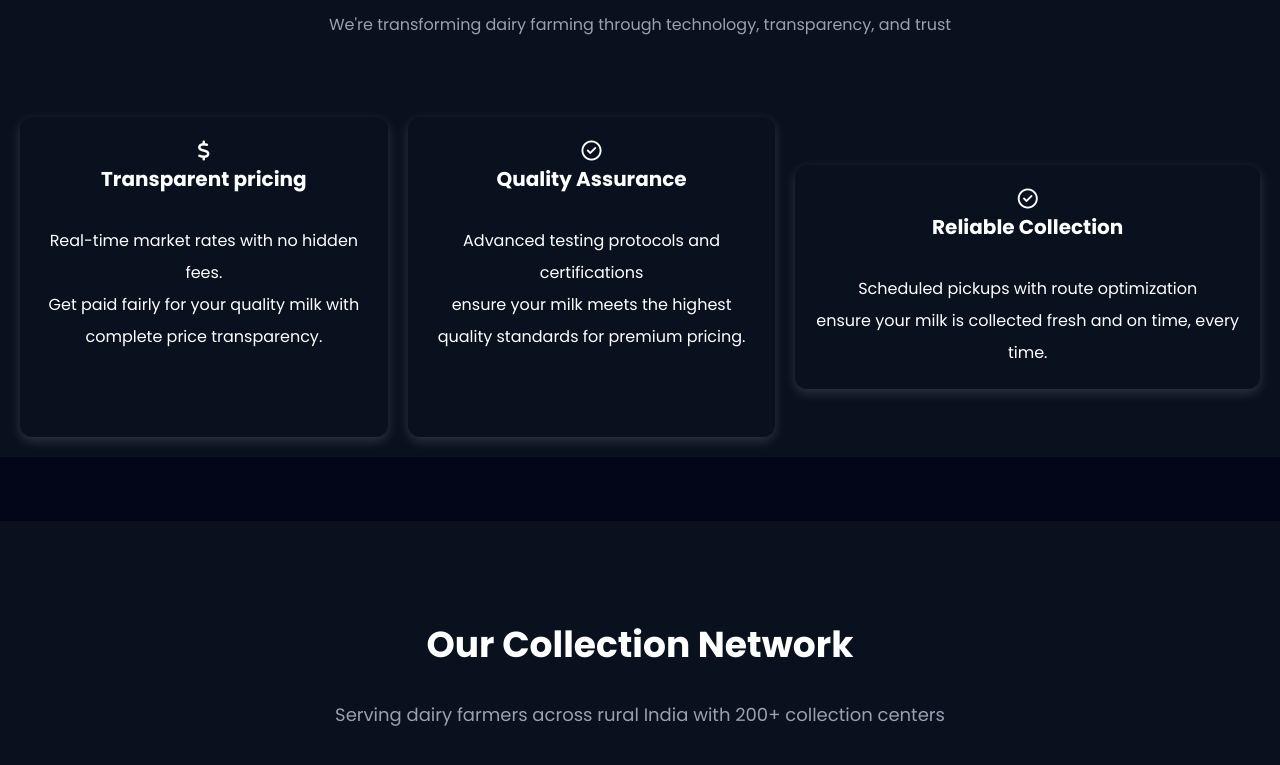
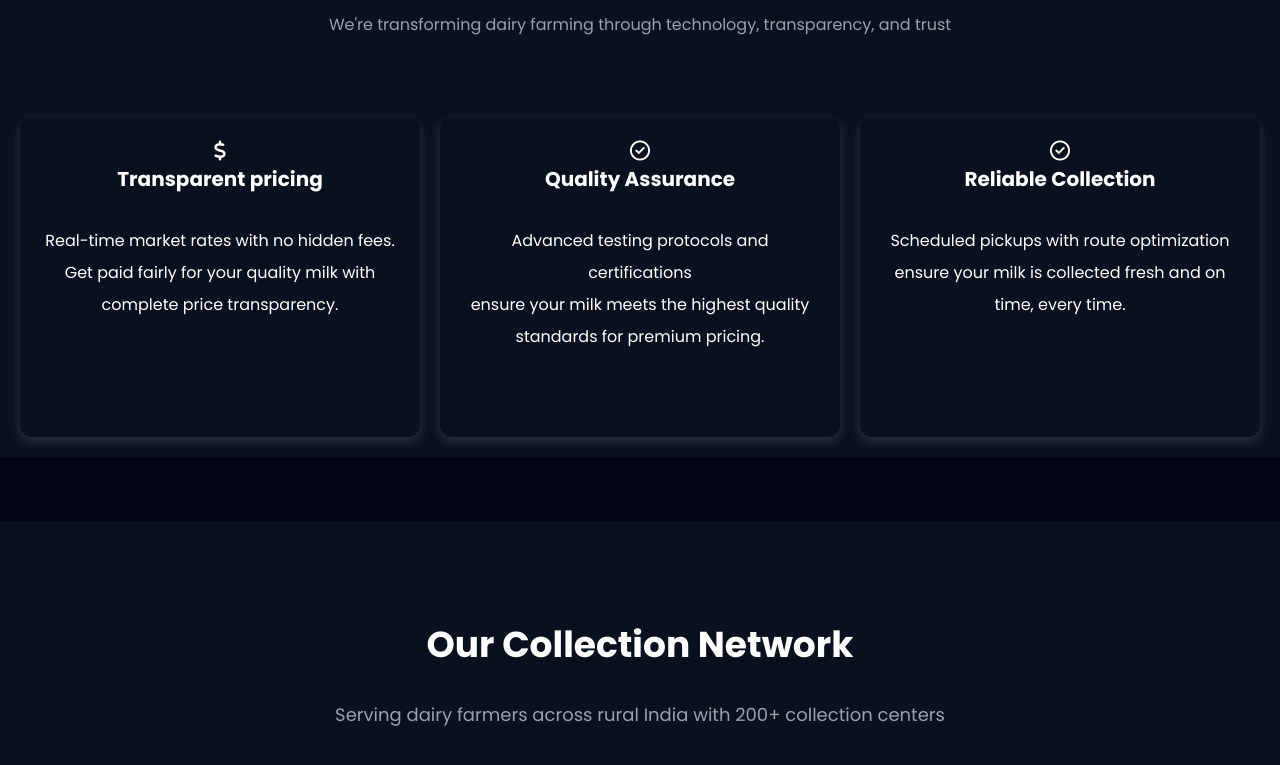
Before and after one commit to Suyash00-glitch/dairyfarm-frontend, a website: page index.html in a window 1280 px wide. Shown: the part 1382-2147 px from the top of the page. Drawn offline with Linux system fonts and the light colour scheme.

Commit message:
Fix div class for leading section in index.html

```diff
--- a/index.html
+++ b/index.html
@@ -150,7 +150,7 @@
       </div>
 
       <!-- thrid -->
-       <div class="leading-loose text-center p-5 shadow-[0_4px_12px_rgba(255,255,255,0.15)] bg-[#09111f] rounded-xl ">
+       <div class="w-[400px] h-80 leading-loose text-center p-5 shadow-[0_4px_12px_rgba(255,255,255,0.15)] bg-[#09111f] rounded-xl ">
           <h3 class="text-xl font-bold"><i class="fa-regular fa-circle-check"></i><br>Reliable Collection</h3>
          <br> <p>Scheduled pickups with route optimization <br>ensure your milk is  collected fresh and on time, every time. </p>
       </div>
```
